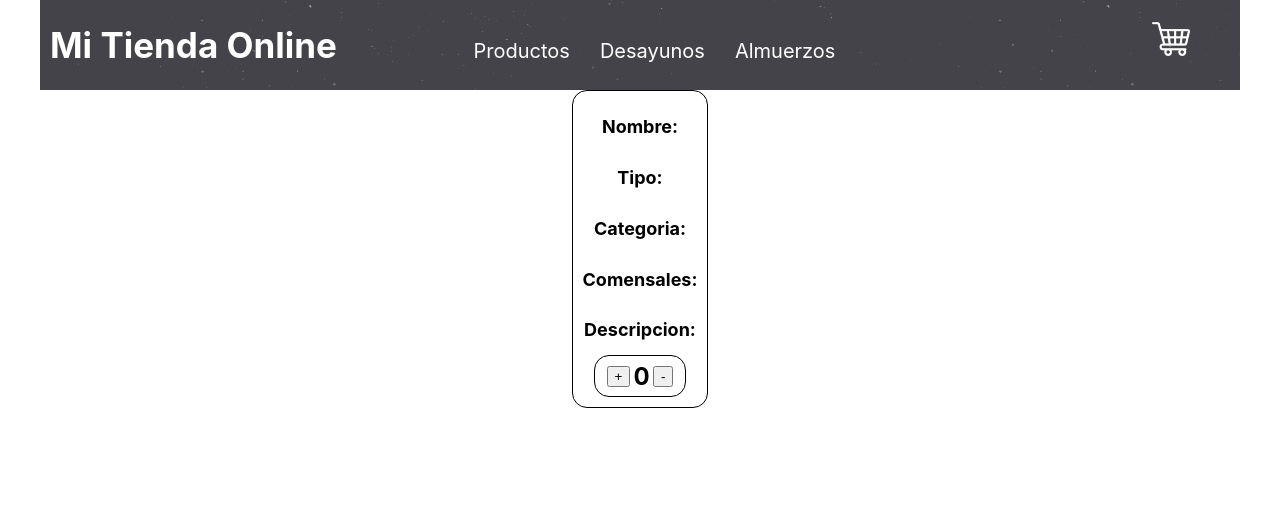
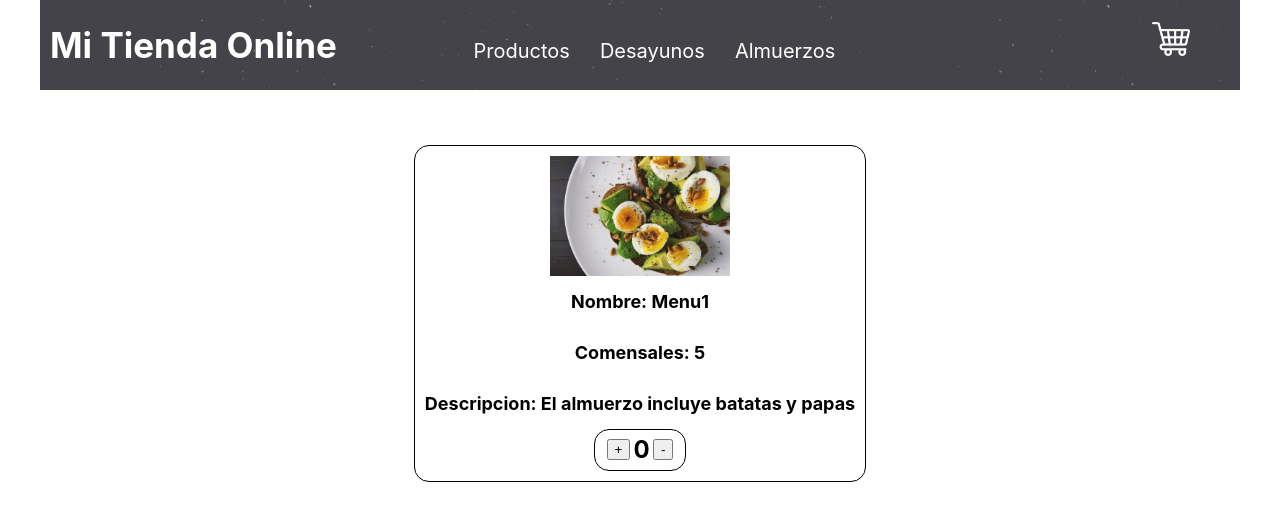
Before and after one commit to nicolagou/tienda-catering, a React (Create React App) app: page /item/1 in a window 1280 px wide. Shown: the top 520 px of the page. Built offline with nearby package versions, Linux system fonts and the light colour scheme.

Commit message:
Arreglado el ItemDetail

```diff
--- a/src/Pages/ItemDetailContainer/ItemDetailContainer.css
+++ b/src/Pages/ItemDetailContainer/ItemDetailContainer.css
@@ -4,6 +4,7 @@
     justify-content: space-around;
     max-width: 1200px;
     margin: 0 auto;
+    padding: 50px;
 
 
 }
--- a/src/Pages/ItemDetailContainer/ItemDetailContainer.js
+++ b/src/Pages/ItemDetailContainer/ItemDetailContainer.js
@@ -5,25 +5,25 @@ import { useParams } from 'react-router-dom';
 import './ItemDetailContainer.css';
 
 const ItemDetailContainer = () => {
+  const [product, setProduct] = useState();
   const { id } = useParams();
-  const [product, setProduct] = useState();
 
 
-  const getProduct = new Promise((resolve, reject) => {
-    setTimeout(() => {
-      const filteredProduct = data.filter((producto) => {
-        return producto.id == id;
-      });
-      resolve(filteredProduct)
-    }, 1000);
-  });
+  const getProduct = () => {
+    const filteredProduct = data.filter((producto) => {
+      return producto.id == id;
+    });
+    setProduct(...filteredProduct);
+  };
+
+
+  console.log(product);
 
   useEffect(() => {
-    getProduct
-    .then((respuesta) => setProduct(respuesta))
-    .catch(error => console.log(error))
-      ;
+    getProduct();
   }, [id]);
+
+
 
   return (
     <div className='message-greeting-container'>
--- a/src/Pages/ItemsListContainer/ItemListContainer.css
+++ b/src/Pages/ItemsListContainer/ItemListContainer.css
@@ -4,7 +4,7 @@
     justify-content: space-around;
     max-width: 1200px;
     margin: 0 auto;
-
+    padding: 50px;
 
 }
 
--- a/src/Pages/ItemsListContainer/ItemListContainer.js
+++ b/src/Pages/ItemsListContainer/ItemListContainer.js
@@ -15,7 +15,6 @@ const ItemListContainer = () => {
       const filteredData = data.filter((item)=>{
         return item.categoria === categoryName;
       });
-      console.log(filteredData);
       resolve(filteredData);
     } else {
       resolve(data);
--- a/src/components/Item/Item.css
+++ b/src/components/Item/Item.css
@@ -6,6 +6,7 @@
     border: black solid 1px;
     border-radius: 15px;
     font-size: 12px;
+    margin: 5px;
 
 }
 
--- a/src/components/ItemDetail/ItemDetail.js
+++ b/src/components/ItemDetail/ItemDetail.js
@@ -4,9 +4,8 @@ import ItemCount from '../ItemCount/ItemCount';
 const ItemDetail = ({producto}) => {
   return (
     <div className="card">
+      <img src={producto.imagen}/>
       <h2>Nombre: {producto.nombre}</h2>
-      <h2>Tipo: {producto.tipo}</h2>
-      <h2>Categoria: {producto.categoria}</h2>
       <h2>Comensales: {producto.comensales}</h2>
       <h2>Descripcion: {producto.descripcion}</h2>
       <ItemCount />
--- a/src/components/NavBar/NavBar.css
+++ b/src/components/NavBar/NavBar.css
@@ -32,7 +32,8 @@
 }
 
 .active {
-    color: red;
+    color: burlywood;
+    font-size: 24px;
 }
 
 .inactive {
--- a/src/data/data.js
+++ b/src/data/data.js
@@ -12,6 +12,7 @@ export const data = [
         tipo: "General",
         categoria: 'almuerzos',
         comensales: 5,
+        descripcion:"El almuerzo incluye batatas y papas",
     },
 
     {
@@ -21,6 +22,7 @@ export const data = [
         tipo: "General",
         categoria: "almuerzos",
         comensales: 5,
+        descripcion:"El almuerzo incluye menu se pasos",
     },
 
     {
@@ -30,6 +32,7 @@ export const data = [
         tipo: "Celiacos",
         categoria: "desayunos",
         comensales: 5,
+        descripcion:"El desayuno es apto celiacos",
     },
 
     {
@@ -39,6 +42,7 @@ export const data = [
         tipo: "General",
         categoria: "desayunos",
         comensales: 5,
+        descripcion:"El desayuno es completo, dulce y salados",
     },
 
     {
@@ -48,5 +52,6 @@ export const data = [
         tipo: "Vegano",
         categoria: "almuerzos",
         comensales: 6,
+        descripcion:"El almuerzo es apto vegano",
     },
 ];
```
